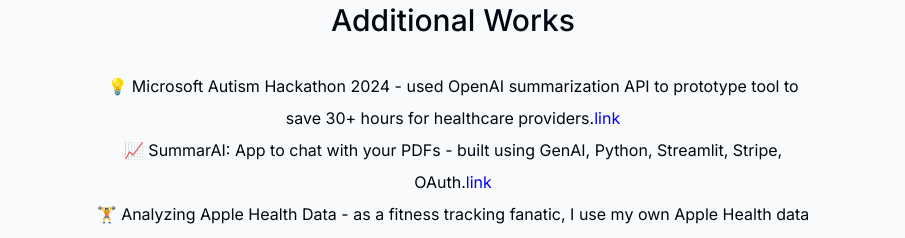
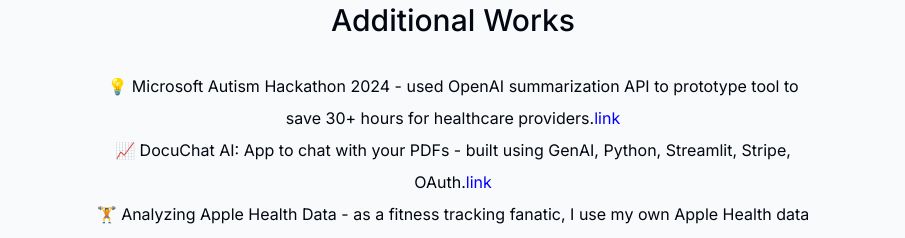
Before and after one commit to shkim22/portfolio-website, a Next.js app: page / in a window 1280 px wide. Shown: the part 2760-2998 px from the top of the page, without its empty margins (187-1092 px from the left). Built offline with nearby package versions, Linux system fonts and the light colour scheme.

Commit message:
Update additional.tsx

```diff
--- a/components/additional.tsx
+++ b/components/additional.tsx
@@ -21,8 +21,8 @@
                 <p> 💡 Microsoft Autism Hackathon 2024 - used OpenAI summarization API to prototype tool to save 30+ hours for healthcare providers.
                     <a className='mb31' href="https://github.com/fsi-hack4autism/patient-onboarding-copilot">link</a>
                 </p>
-                <p> 📈 SummarAI: App to chat with your PDFs - built using GenAI, Python, Streamlit, Stripe, OAuth.
-                    <a className='mb33' href="https://summarai.streamlit.app/">link</a>
+                <p> 📈 DocuChat AI: App to chat with your PDFs - built using GenAI, Python, Streamlit, Stripe, OAuth.
+                    <a className='mb33' href="https://docuchatai.streamlit.app/">link</a>
                 </p>
                 <p> 🏋️ Analyzing Apple Health Data - as a fitness tracking fanatic, I use my own Apple Health data to see interesting patterns.
                     <a className='mb32' href="https://medium.com/towards-data-science/towards-well-being-with-data-science-part-1-7f8035f73aa">link</a>
```
